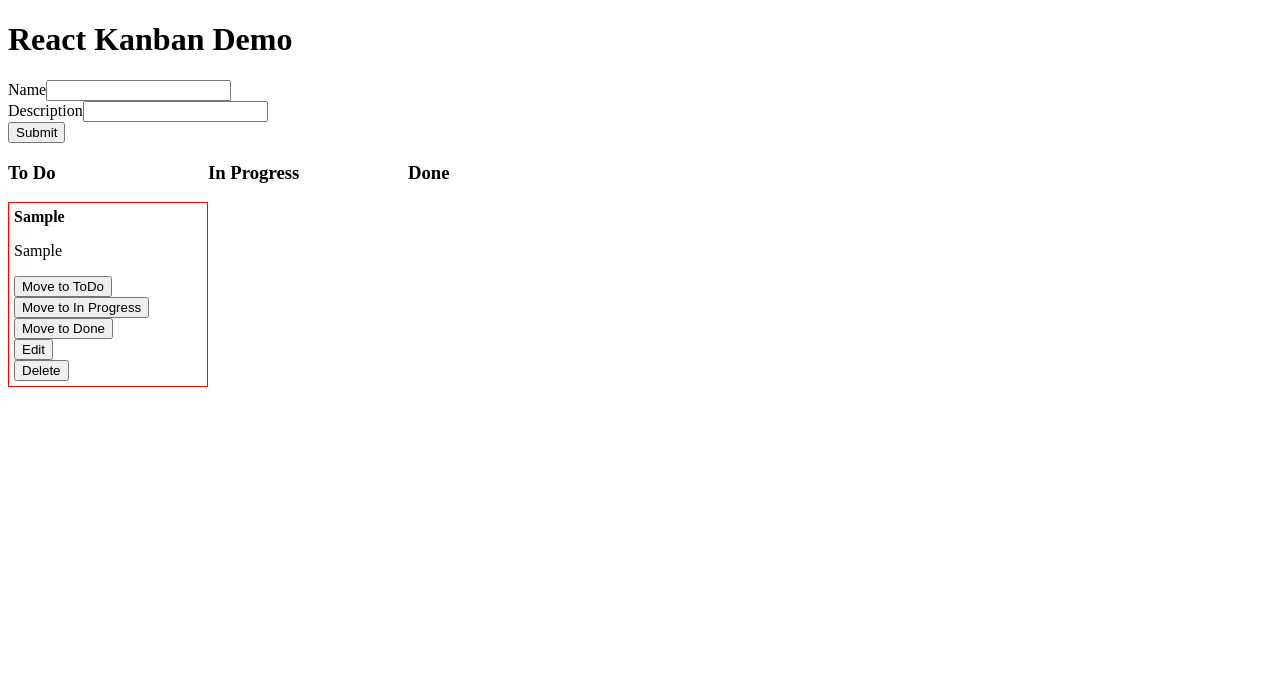
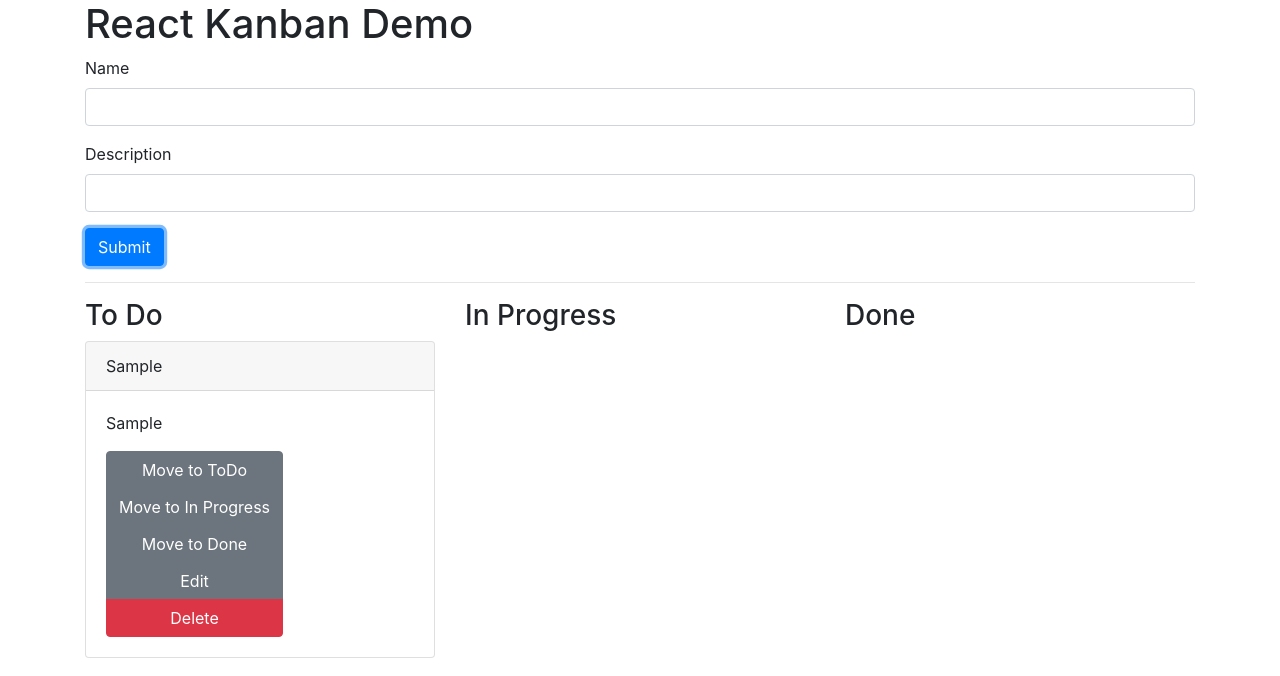
Before and after one commit to cpgillem/react-kanban, a React (Create React App) app: page / in a window 1280 px wide. Both pictures are taken after typing "Sample", "Sample" into the empty fields and a click on the input "Submit". Shown: the top 676 px of the page. Built offline with nearby package versions, Linux system fonts and the light colour scheme; the HTML template or start-up script is replaced by a standard one.

Commit message:
Add bootstrap styling.

```diff
--- a/public/app.css
+++ b/public/app.css
@@ -10,8 +10,6 @@ ul {
 }
 
 li.card {
-    border: 1px solid red;
-    padding: 5px;
 }
 
 li.editor {
--- a/public/index.html
+++ b/public/index.html
@@ -1,6 +1,7 @@
 <!DOCTYPE html>
 <html lang="en">
     <head>
+        <link rel="stylesheet" href="https://stackpath.bootstrapcdn.com/bootstrap/4.1.1/css/bootstrap.min.css" integrity="sha384-WskhaSGFgHYWDcbwN70/dfYBj47jz9qbsMId/iRN3ewGhXQFZCSftd1LZCfmhktB" crossorigin="anonymous">
         <link rel="stylesheet" href="app.css">
         <title>React Kanban Demo</title>
     </head>
--- a/src/App.js
+++ b/src/App.js
@@ -115,7 +115,7 @@ class App extends Component {
 
     render() {
         return (
-            <div>
+            <div className="container">
                 <h1>React Kanban Demo</h1>
                 <Form
                     name={this.state.nameInput}
--- a/src/Board.js
+++ b/src/Board.js
@@ -48,20 +48,20 @@ class Board extends Component {
         });
 
         return (
-            <div>
-                <div className="section">
+            <div className="row">
+                <div className="col-md-4">
                     <h3>To Do</h3>
                     <ul id="todo">
                         {todo}
                     </ul>
                 </div>
-                <div className="section">
+                <div className="col-md-4">
                     <h3>In Progress</h3>
                     <ul id="inProgress">
                         {inProgress}
                     </ul>
                 </div>
-                <div className="section">
+                <div className="col-md-4">
                     <h3>Done</h3>
                     <ul id="done">
                         {done}
--- a/src/Card.js
+++ b/src/Card.js
@@ -40,13 +40,19 @@ class Card extends Component {
     render() {
         return (
             <li className="card">
-                <strong>{this.props.name}</strong>
-                <p>{this.props.desc}</p>
-                <button onClick={this.handleMoveToDo}>Move to ToDo</button><br/>
-                <button onClick={this.handleMoveInProgress}>Move to In Progress</button><br/>
-                <button onClick={this.handleMoveDone}>Move to Done</button><br/>
-                <button onClick={this.handleEdit}>Edit</button><br/>
-                <button onClick={this.handleDelete}>Delete</button>
+                <div className="card-header">
+                    {this.props.name}
+                </div>
+                <div className="card-body">
+                    <p className="card-text">{this.props.desc}</p>
+                    <div className="btn-group-vertical">
+                        <button className="btn btn-secondary" onClick={this.handleMoveToDo}>Move to ToDo</button>
+                        <button className="btn btn-secondary" onClick={this.handleMoveInProgress}>Move to In Progress</button>
+                        <button className="btn btn-secondary" onClick={this.handleMoveDone}>Move to Done</button>
+                        <button className="btn btn-secondary" onClick={this.handleEdit}>Edit</button>
+                        <button className="btn btn-danger" onClick={this.handleDelete}>Delete</button>
+                    </div>
+                </div>
             </li>
         );
     }
--- a/src/CardEditor.js
+++ b/src/CardEditor.js
@@ -27,13 +27,20 @@ class CardEditor extends Component {
     render() {
         return (
             <li className="card editor">
-                <form onSubmit={this.handleSubmit}>
-                    <label>Name</label><br/>
-                    <input type="text" id="name" value={this.props.name} onChange={this.handleNameChange}/><br/>
-                    <label>Description</label><br/>
-                    <input type="text" id="desc" value={this.props.desc} onChange={this.handleDescChange}/>
-                    <input type="submit" value="Done"/>
-                </form>
+                <div className="card-body">
+                    <form onSubmit={this.handleSubmit}>
+                        <div className="form-group">
+                            <label>Name</label>
+                            <input className="form-control" type="text" id="name" value={this.props.name} onChange={this.handleNameChange}/>
+                        </div>
+
+                        <div className="form-group">
+                            <label>Description</label>
+                            <input className="form-control" type="text" id="desc" value={this.props.desc} onChange={this.handleDescChange}/>
+                        </div>
+                        <input className="btn btn-primary" type="submit" value="Done"/>
+                    </form>
+                </div>
             </li>
         );
     }
--- a/src/Form.js
+++ b/src/Form.js
@@ -31,19 +31,24 @@ class Form extends Component {
         const desc = this.props.desc;
 
         return (
+            <div className="row">
+                <div className="col-sm-12">
                     <form onSubmit={this.handleSubmit}>
-                <div>
+                        <div className="form-group">
                             <label>Name</label>
-                    <input type="text" value={name} onChange={this.handleNameChange}/>
+                            <input className="form-control" type="text" value={name} onChange={this.handleNameChange}/>
                         </div>
 
-                <div>
+                        <div className="form-group">
                             <label>Description</label>
-                    <input type="text" value={desc} onChange={this.handleDescChange}/>
+                            <input className="form-control" type="text" value={desc} onChange={this.handleDescChange}/>
                         </div>
 
-                <input type="submit" value="Submit"/>
+                        <input className="btn btn-primary" type="submit" value="Submit"/>
                     </form>
+                    <hr/>
+                </div>
+            </div>
         );
     }
 }
```
Also changed, not shown: 2 other files (tests, documents, lock files or other folders). Lines whose indentation alone changed are shown as unchanged.
